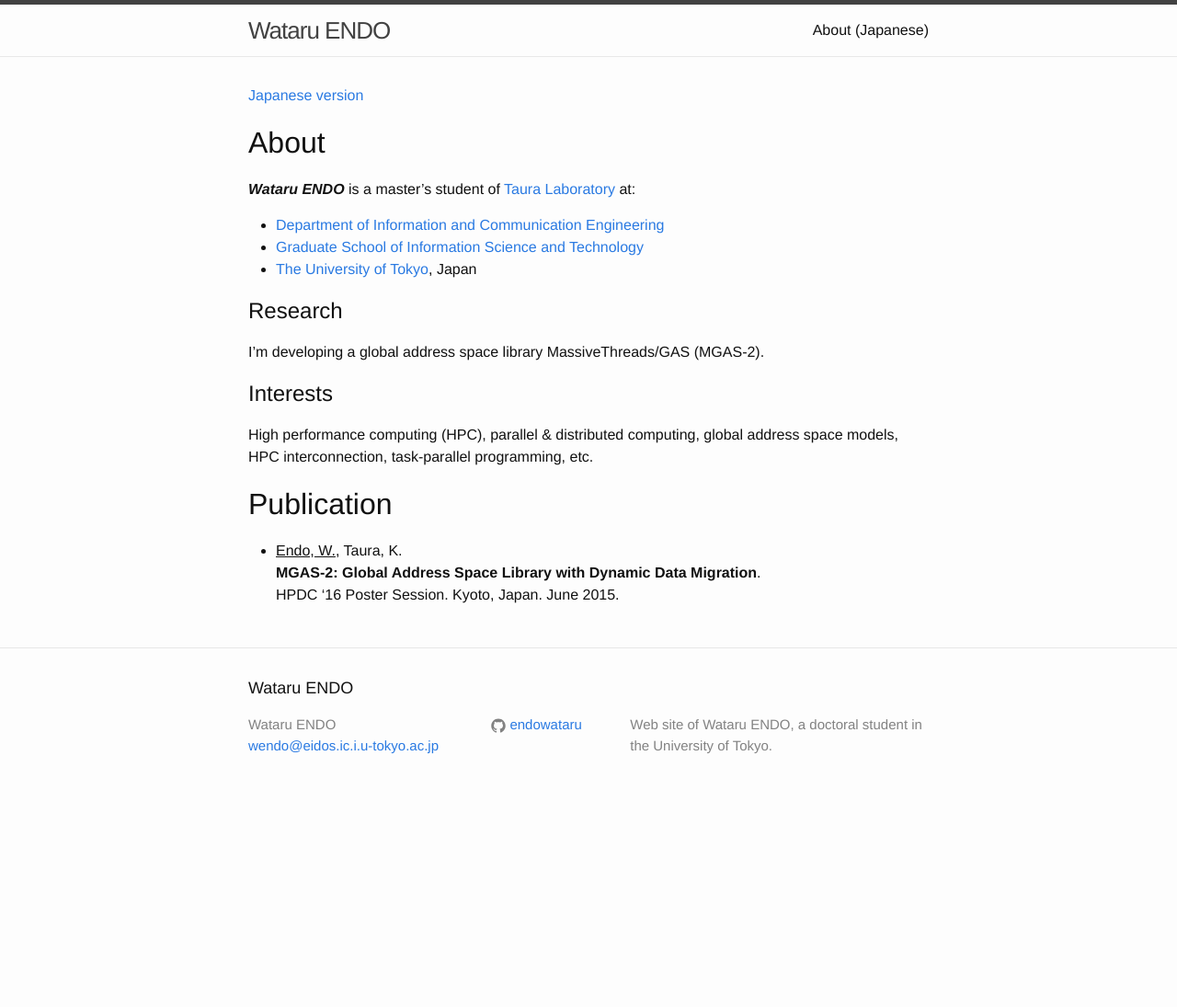
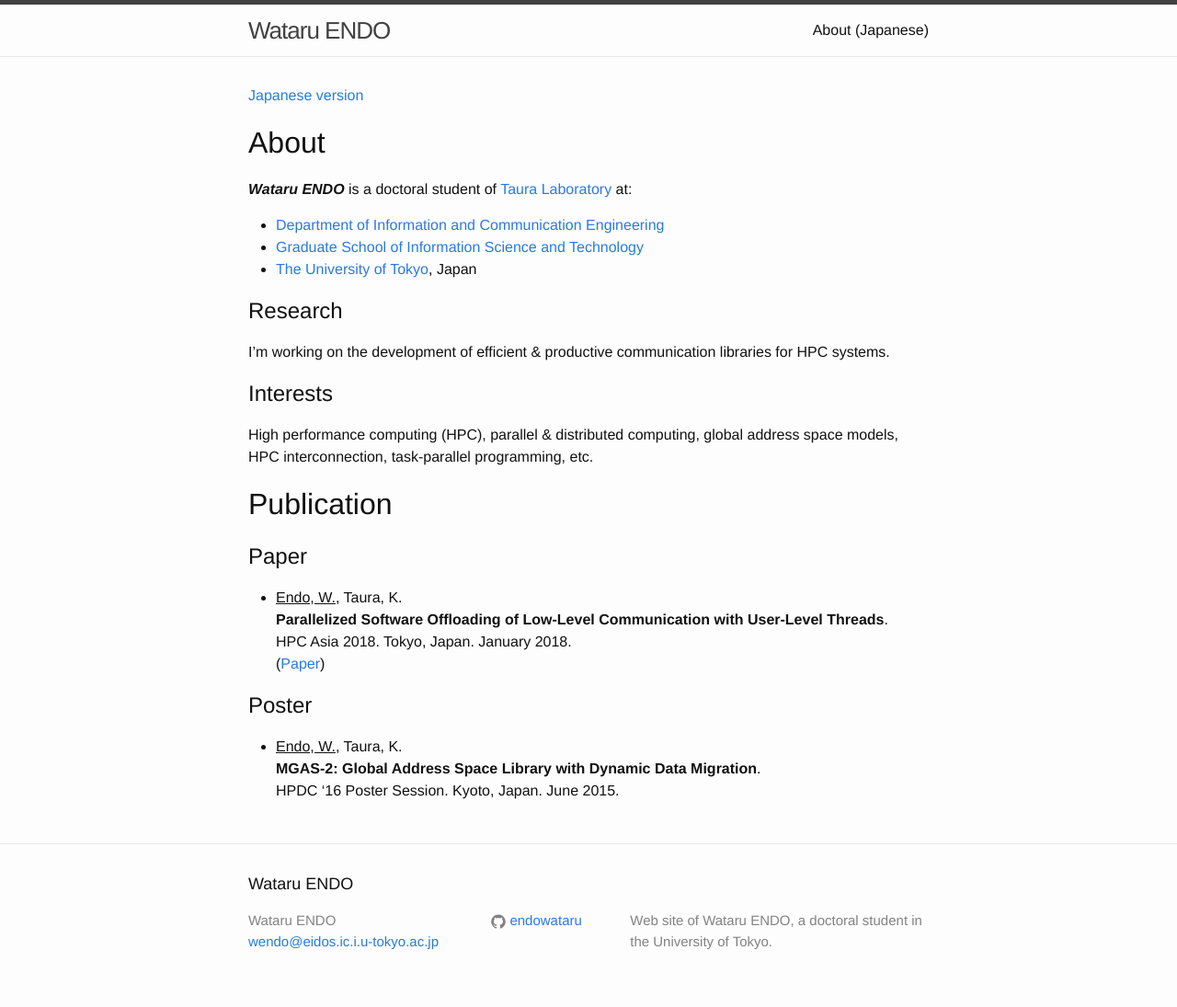
Before and after one commit to endowataru/endowataru.github.io, a Jekyll site: the page built from index.md, in a window 1280 px wide. Shown: the whole page at 92% size. Built offline with Jekyll 4.4.1, drawn with Linux system fonts in a browser that asks for light colours; before the commit the page ends 900 px from its top, so only the background shows below that.

Commit message:
Add HPC Asia publication

```diff
--- a/index.md
+++ b/index.md
@@ -6,7 +6,7 @@ layout: default
 
 # About
 
-___Wataru ENDO___ is a master's student of [Taura Laboratory](http://www.eidos.ic.i.u-tokyo.ac.jp) at:
+___Wataru ENDO___ is a doctoral student of [Taura Laboratory](http://www.eidos.ic.i.u-tokyo.ac.jp) at:
 
 - [Department of Information and Communication Engineering](http://www.i.u-tokyo.ac.jp/edu/course/ice/index_e.shtml)
 - [Graduate School of Information Science and Technology](http://www.i.u-tokyo.ac.jp/index_e.shtml)
@@ -14,7 +14,7 @@ ___Wataru ENDO___ is a master's student of [Taura Laboratory](http://www.eidos.i
 
 ## Research
 
-I'm developing a global address space library MassiveThreads/GAS (MGAS-2).
+I'm working on the development of efficient & productive communication libraries for HPC systems.
 
 ## Interests
 
@@ -23,6 +23,15 @@ HPC interconnection, task-parallel programming, etc.
 
 # Publication
 
+## Paper
+
+- <u>Endo, W.</u>, Taura, K.
+  __Parallelized Software Offloading of Low-Level Communication with User-Level Threads__.
+  HPC Asia 2018. Tokyo, Japan. January 2018.
+  ([Paper](https://dl.acm.org/citation.cfm?doid=3149457.3149475))
+
+## Poster
+
 - <u>Endo, W.</u>, Taura, K.
   __MGAS-2: Global Address Space Library with Dynamic Data Migration__.
   HPDC '16 Poster Session. Kyoto, Japan. June 2015.
```
Also changed, not shown: ja.md (+7 -0 lines).
